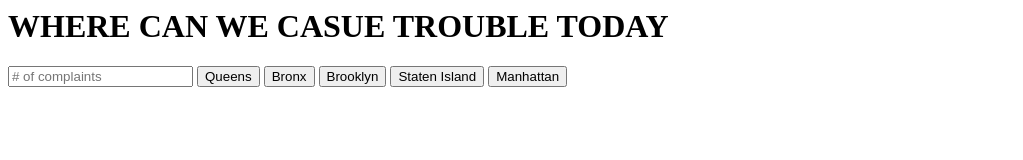
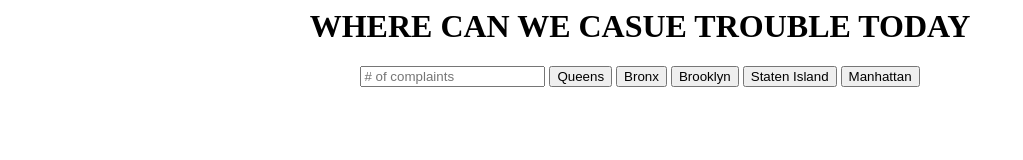
Before and after one commit to rehankhan21/SE-Homework, a plain HTML site: page Week4_HW1_APIs/complaints_app/index.html in a window 1280 px wide. Shown: the whole page, without its empty margins (0-1023 px from the left). Drawn offline with nearby package versions, Linux system fonts and the light colour scheme.

Commit message:
fixing styling now

```diff
--- a/Week4_HW1_APIs/complaints_app/styles.css
+++ b/Week4_HW1_APIs/complaints_app/styles.css
@@ -6,6 +6,17 @@
 /* #ajax_info {
     display: inline;
 } */
+h1 {
+    text-align: center;
+}
+
+.container {
+    text-align: center;
+}
+
+ul {
+    margin-left: 20%;
+}
 
 .solButton {
     margin-bottom: 10px;
```
